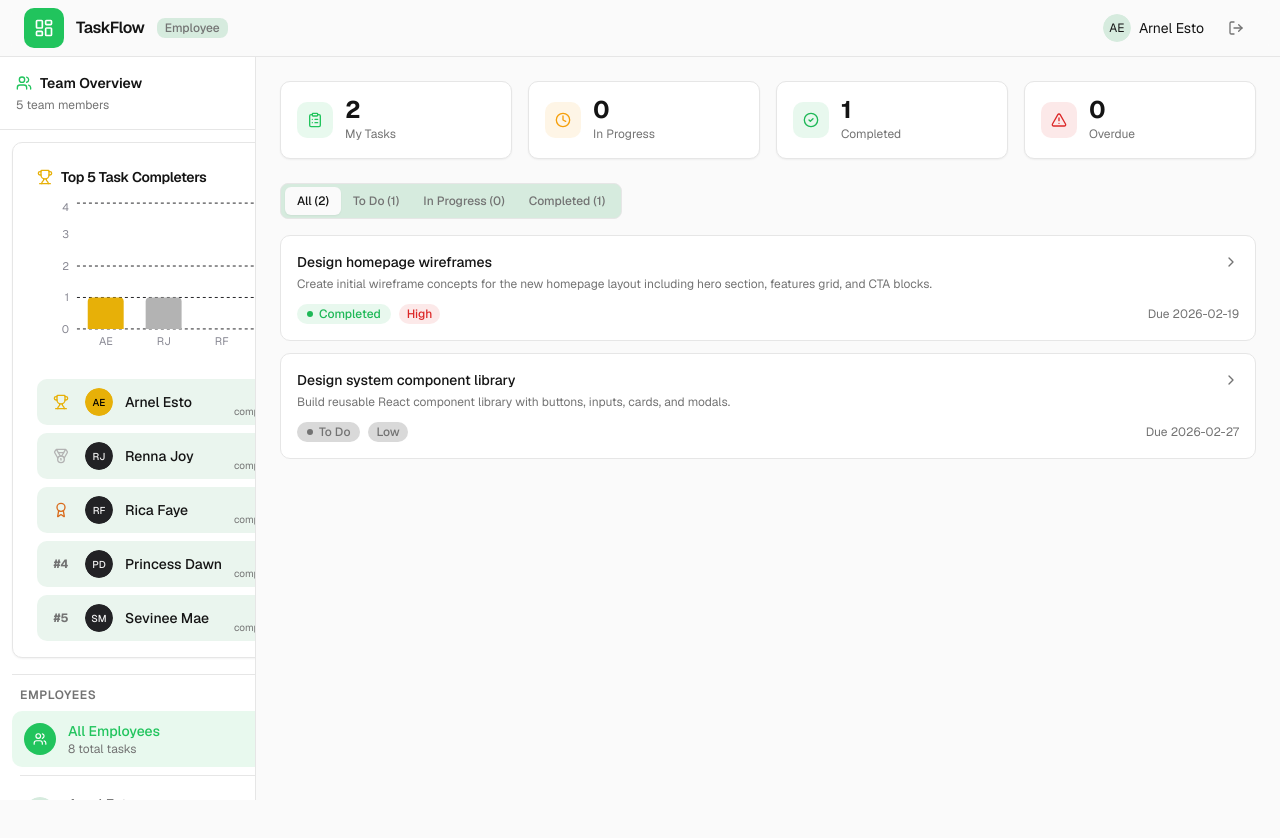
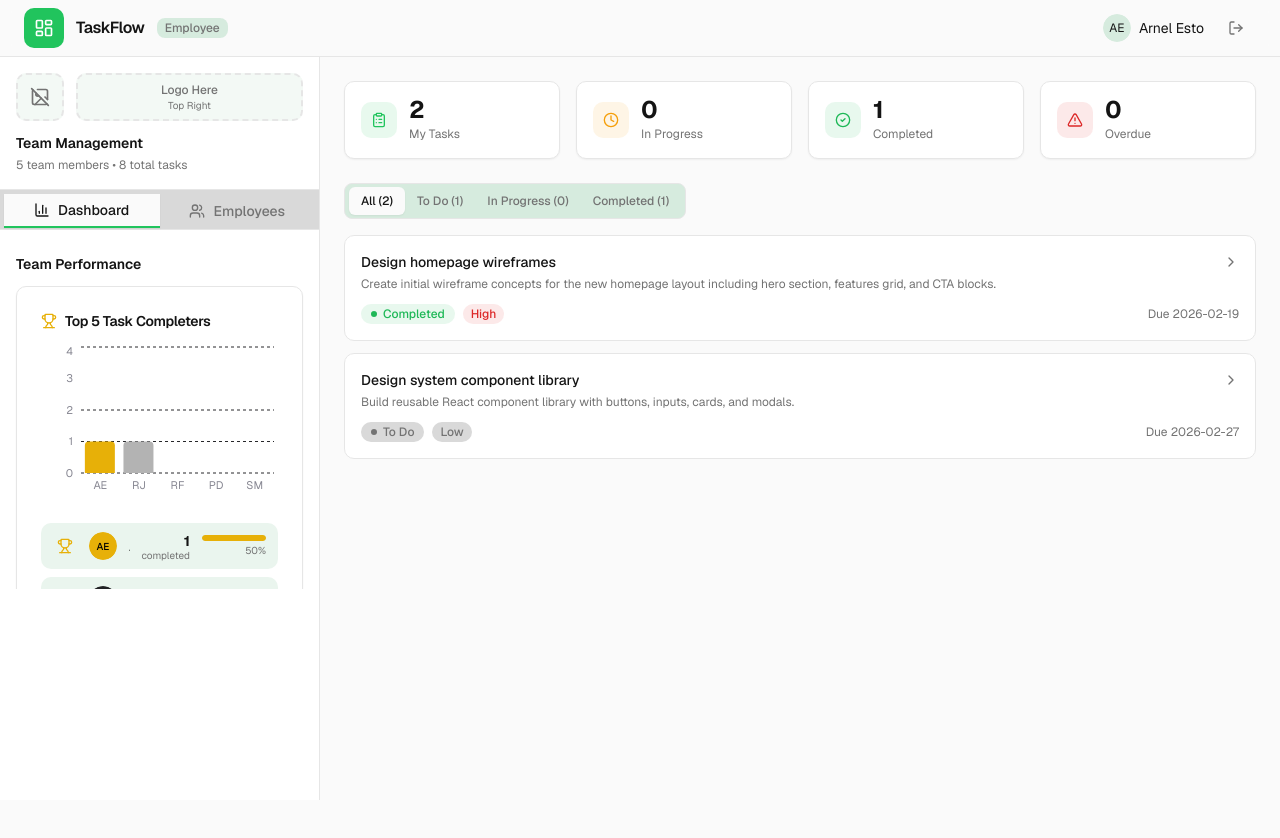
Before and after one commit to ekaj-gwapo/checkedtaskflow, a Next.js app: page / in a window 1280 px wide. Both pictures are taken after a click on the button "Continue as Employee". Shown: the top 838 px of the page. Before the commit the page ends 800 px from the top, so only its background shows below. Built offline with nearby package versions, Linux system fonts and the light colour scheme.

Commit message:
feat: add dashboard tab and logo placeholders to sidebar
Implement sidebar redesign with new dashboard tab and logo areas

Co-authored-by: Jake Estenzo <148077060+ekaj-gwapo@users.noreply.github.com>

```diff
--- a/components/employee-sidebar.tsx
+++ b/components/employee-sidebar.tsx
@@ -1,11 +1,13 @@
 "use client"
 
+import { useState } from "react"
 import { useTaskContext } from "@/lib/task-context"
 import { Avatar, AvatarFallback } from "@/components/ui/avatar"
 import { ScrollArea } from "@/components/ui/scroll-area"
 import { TopCompletersChart } from "@/components/top-completers-chart"
-import { Users, ChevronRight } from "lucide-react"
+import { Users, BarChart3, ChevronRight, ImageOff } from "lucide-react"
 import { cn } from "@/lib/utils"
+import { Tabs, TabsList, TabsTrigger, TabsContent } from "@/components/ui/tabs"
 
 interface EmployeeSidebarProps {
   selectedEmployeeId: string | null
@@ -17,6 +19,7 @@ export function EmployeeSidebar({
   onSelectEmployee,
 }: EmployeeSidebarProps) {
   const { allEmployees, tasks } = useTaskContext()
+  const [activeTab, setActiveTab] = useState("dashboard")
 
   const getEmployeeTaskStats = (employeeId: string) => {
     const employeeTasks = tasks.filter((t) => t.assigneeId === employeeId)
@@ -34,29 +37,67 @@ export function EmployeeSidebar({
   }
 
   return (
-    <aside className="w-64 shrink-0 border-r border-border bg-card flex flex-col h-full">
-      {/* Sidebar Header */}
-      <div className="p-4 border-b border-border">
-        <div className="flex items-center gap-2">
-          <Users className="h-4 w-4 text-primary" />
-          <h2 className="text-sm font-semibold text-foreground">Team Overview</h2>
+    <aside className="w-80 shrink-0 border-r border-border bg-card flex flex-col h-full">
+      {/* Sidebar Header with Logo Placeholders */}
+      <div className="p-4 border-b border-border space-y-3">
+        {/* Logo Placement Areas */}
+        <div className="flex gap-3">
+          {/* Logo Top Left */}
+          <div className="flex h-12 w-12 items-center justify-center rounded-lg border-2 border-dashed border-border bg-secondary/30 flex-shrink-0">
+            <ImageOff className="h-5 w-5 text-muted-foreground" />
+          </div>
+
+          {/* Logo Top Right */}
+          <div className="flex-1 flex h-12 items-center justify-center rounded-lg border-2 border-dashed border-border bg-secondary/30">
+            <div className="text-center">
+              <p className="text-xs text-muted-foreground font-medium">Logo Here</p>
+              <p className="text-[10px] text-muted-foreground">Top Right</p>
+            </div>
+          </div>
         </div>
-        <p className="text-xs text-muted-foreground mt-1">
-          {allEmployees.length} team members
-        </p>
+
+        {/* Header Title */}
+        <div>
+          <h2 className="text-sm font-semibold text-foreground">Team Management</h2>
+          <p className="text-xs text-muted-foreground mt-1">
+            {allEmployees.length} team members • {tasks.length} total tasks
+          </p>
+        </div>
       </div>
 
-      <ScrollArea className="flex-1">
-        <div className="flex flex-col gap-4 p-3">
-          {/* Performance Chart */}
-          <div>
-            <TopCompletersChart />
+      {/* Tabs Navigation */}
+      <Tabs value={activeTab} onValueChange={setActiveTab} className="flex-1 flex flex-col">
+        <TabsList className="grid w-full grid-cols-2 rounded-none border-b border-border">
+          <TabsTrigger value="dashboard" className="gap-2 rounded-none data-[state=active]:border-b-2 data-[state=active]:border-primary">
+            <BarChart3 className="h-4 w-4" />
+            <span className="hidden sm:inline">Dashboard</span>
+          </TabsTrigger>
+          <TabsTrigger value="employees" className="gap-2 rounded-none data-[state=active]:border-b-2 data-[state=active]:border-primary">
+            <Users className="h-4 w-4" />
+            <span className="hidden sm:inline">Employees</span>
+          </TabsTrigger>
+        </TabsList>
+
+        {/* Dashboard Tab */}
+        <TabsContent value="dashboard" className="flex-1 p-4 overflow-y-auto">
+          <div className="space-y-4">
+            <div>
+              <h3 className="text-sm font-semibold text-foreground mb-3">Team Performance</h3>
+              <TopCompletersChart />
+            </div>
+
+            <div className="bg-secondary/50 rounded-lg p-3 border border-border">
+              <p className="text-xs text-muted-foreground">
+                This chart shows the top task completers across your team. Use it to track performance and recognize high achievers.
+              </p>
+            </div>
           </div>
+        </TabsContent>
 
-          {/* Employees Section */}
-          <div className="border-t border-border pt-3">
-            <h3 className="text-xs font-semibold text-muted-foreground uppercase tracking-wider px-2 mb-2">Employees</h3>
-            <div className="flex flex-col gap-0.5">
+        {/* Employees Tab */}
+        <TabsContent value="employees" className="flex-1 flex flex-col">
+          <ScrollArea className="flex-1">
+            <div className="flex flex-col gap-0.5 p-3">
           {/* All Employees option */}
           <button
             onClick={() => onSelectEmployee(null)}
@@ -158,9 +199,9 @@ export function EmployeeSidebar({
             )
           })}
             </div>
-          </div>
-        </div>
-      </ScrollArea>
+          </ScrollArea>
+        </TabsContent>
+      </Tabs>
     </aside>
   )
 }
```
Also changed, not shown: 1 other file (tests, documents, lock files or other folders).
